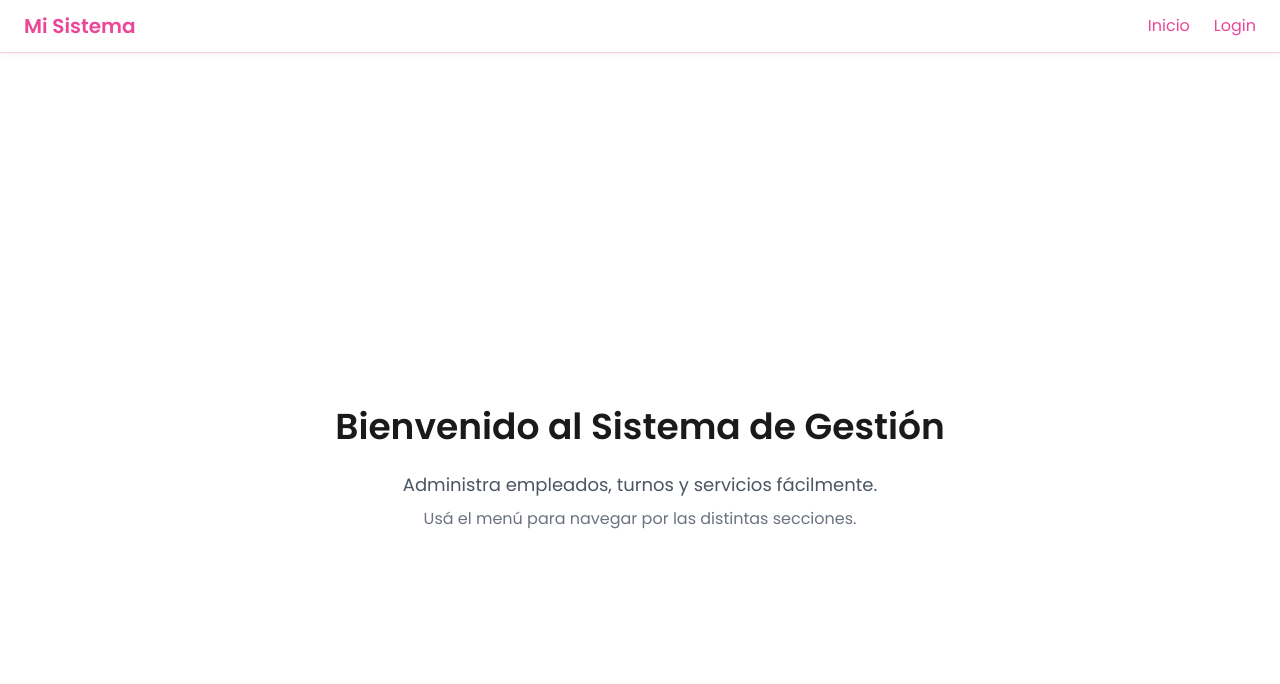
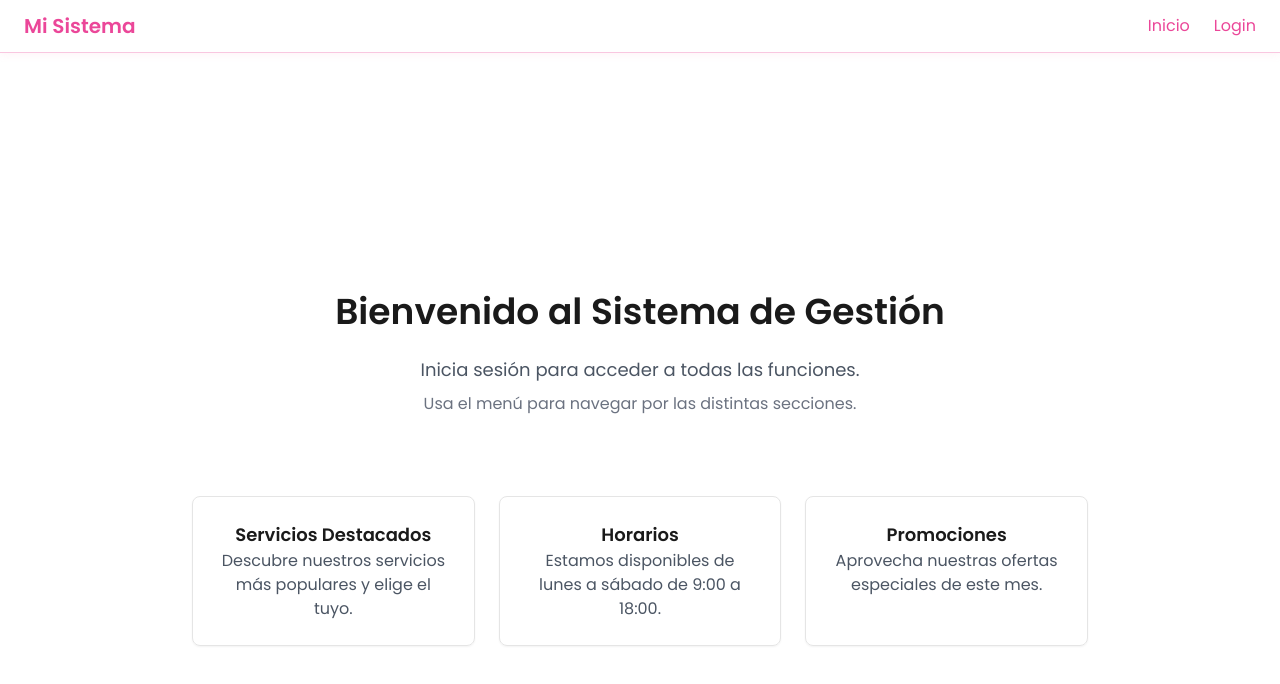
Before and after one commit to SantiagoAranda/ProyectoFinal-Icop, a React (Vite) app: page / in a window 1280 px wide. Shown: the top 684 px of the page. Built offline with nearby package versions, Linux system fonts and the light colour scheme.

Commit message:
home cliente y reservar turno

```diff
--- a/pages/Home.tsx
+++ b/pages/Home.tsx
@@ -1,11 +1,58 @@
 import React from 'react';
+import { useNavigate } from 'react-router-dom';
+import { useUser } from '@/context/UserContext';
 
 function Home() {
+  const navigate = useNavigate();
+  const { user } = useUser();
+
   return (
-    <div className="flex flex-col items-center justify-center min-h-screen p-4">
-      <h1 className="text-4xl font-bold mb-6 text-center">Bienvenido al Sistema de Gestión</h1>
-      <p className="text-lg text-gray-600 text-center mb-2">Administra empleados, turnos y servicios fácilmente.</p>
-      <p className="text-md text-gray-500 text-center">Usá el menú para navegar por las distintas secciones.</p>
+    <div className="flex flex-col items-center justify-center min-h-screen p-4 text-center">
+      <h1 className="text-4xl font-bold mb-6">
+        Bienvenido {user ? user.nombre : 'al Sistema de Gestión'}
+      </h1>
+
+      <p className="text-lg text-gray-600 mb-2">
+        {user
+          ? 'Administra empleados, turnos y servicios fácilmente.'
+          : 'Inicia sesión para acceder a todas las funciones.'}
+      </p>
+
+      <p className="text-md text-gray-500 mb-8">
+        Usa el menú para navegar por las distintas secciones.
+      </p>
+
+      {/* Botón solo para clientes */}
+      {user?.role === 'cliente' && (
+        <button
+          onClick={() => navigate('/turnos/nuevo')}
+          className="bg-primary text-white px-6 py-3 rounded-lg text-lg shadow-md hover:bg-primary-dark transition"
+        >
+          Reservar Turno
+        </button>
+      )}
+
+      {/* Sección informativa para todos */}
+      <div className="mt-12 grid md:grid-cols-3 gap-6 max-w-4xl w-full">
+        <div className="p-6 border rounded-lg shadow-sm">
+          <h2 className="font-semibold text-lg">Servicios Destacados</h2>
+          <p className="text-gray-600">
+            Descubre nuestros servicios más populares y elige el tuyo.
+          </p>
+        </div>
+        <div className="p-6 border rounded-lg shadow-sm">
+          <h2 className="font-semibold text-lg">Horarios</h2>
+          <p className="text-gray-600">
+            Estamos disponibles de lunes a sábado de 9:00 a 18:00.
+          </p>
+        </div>
+        <div className="p-6 border rounded-lg shadow-sm">
+          <h2 className="font-semibold text-lg">Promociones</h2>
+          <p className="text-gray-600">
+            Aprovecha nuestras ofertas especiales de este mes.
+          </p>
+        </div>
+      </div>
     </div>
   );
 }
--- /dev/null
+++ b/pages/turnos/GenerarTurnoCliente.tsx
@@ -0,0 +1,134 @@
+import { useEffect, useState } from 'react';
+import axios from 'axios';
+import { useUser } from '@/context/UserContext';
+
+interface Empleado {
+  id: number;
+  nombre: string;
+  especialidad?: string | null;
+}
+
+interface Servicio {
+  id: number;
+  nombre: string;
+  descripcion: string;
+  precio: number;
+}
+
+const GenerarTurnoCliente = () => {
+  const { user } = useUser();
+  const [empleados, setEmpleados] = useState<Empleado[]>([]);
+  const [servicios, setServicios] = useState<Servicio[]>([]);
+  const [empleadoId, setEmpleadoId] = useState<number>();
+  const [servicioId, setServicioId] = useState<number>();
+  const [fechaHora, setFechaHora] = useState('');
+  const [mensaje, setMensaje] = useState('');
+
+  // obtener empleados y servicios al cargar el componente
+  useEffect(() => {
+    const fetchData = async () => {
+      const [empleadosRes, serviciosRes] = await Promise.all([
+        axios.get('http://localhost:3001/api/empleados'),
+        axios.get('http://localhost:3001/api/servicios')
+      ]);
+      setEmpleados(empleadosRes.data);
+      setServicios(serviciosRes.data);
+    };
+
+    fetchData();
+  }, []);
+
+  // envío del formulario
+  const handleSubmit = async (e: React.FormEvent) => {
+    e.preventDefault();
+
+    if (!empleadoId || !servicioId || !fechaHora) {
+      setMensaje('Todos los campos son obligatorios.');
+      return;
+    }
+
+    try {
+      const token = localStorage.getItem('token');
+      const response = await axios.post(
+        'http://localhost:3001/api/turnos',
+        {
+          empleadoId,
+          servicioId,
+          fechaHora,
+          clienteId: user?.id,
+        },
+        {
+          headers: {
+            Authorization: `Bearer ${token}`,
+          },
+        }
+      );
+
+      setMensaje('Turno generado exitosamente ✅');
+    } catch (error) {
+      console.error('Error al generar turno', error);
+      setMensaje('Error al generar el turno ❌');
+    }
+  };
+
+  return (
+    <div className="max-w-xl mx-auto p-6 bg-card border border-border rounded-lg shadow-md mt-10">
+      <h2 className="text-2xl font-semibold text-primary mb-4">Reservar nuevo turno</h2>
+
+      {mensaje && <p className="mb-4 text-sm text-center">{mensaje}</p>}
+
+      <form onSubmit={handleSubmit} className="space-y-4">
+        <div>
+          <label className="block mb-1 text-sm font-medium">Empleado</label>
+          <select
+            value={empleadoId}
+            onChange={(e) => setEmpleadoId(Number(e.target.value))}
+            className="w-full border border-border px-3 py-2 rounded-md bg-background"
+          >
+            <option value="">Seleccione un empleado</option>
+            {empleados.map((emp) => (
+              <option key={emp.id} value={emp.id}>
+                {emp.nombre} ({emp.especialidad})
+              </option>
+            ))}
+          </select>
+        </div>
+
+        <div>
+          <label className="block mb-1 text-sm font-medium">Servicio</label>
+          <select
+            value={servicioId}
+            onChange={(e) => setServicioId(Number(e.target.value))}
+            className="w-full border border-border px-3 py-2 rounded-md bg-background"
+          >
+            <option value="">Seleccione un servicio</option>
+            {servicios.map((s) => (
+              <option key={s.id} value={s.id}>
+                {s.nombre} - ${s.precio}
+              </option>
+            ))}
+          </select>
+        </div>
+
+        <div>
+          <label className="block mb-1 text-sm font-medium">Fecha y Hora</label>
+          <input
+            type="datetime-local"
+            value={fechaHora}
+            onChange={(e) => setFechaHora(e.target.value)}
+            className="w-full border border-border px-3 py-2 rounded-md bg-background"
+          />
+        </div>
+
+        <button
+          type="submit"
+          className="w-full bg-primary text-white py-2 rounded-md hover:bg-primary/90 transition"
+        >
+          Confirmar Turno
+        </button>
+      </form>
+    </div>
+  );
+};
+
+export default GenerarTurnoCliente;
--- a/src/App.tsx
+++ b/src/App.tsx
@@ -8,15 +8,17 @@ import DashboardTurnos from '../pages/turnos/DashboardTurnos';
 import DashboardServicios from '../pages/servicios/DashboardServicios';
 import DashboardTesoreria from '../pages/tesoreria/DashboardTesoreria';
 import ProtectedRoute from '@/componentes/ProtectedRoute';
-
+import GenerarTurnoCliente from '../pages/turnos/GenerarTurnoCliente';
 
 function App() {
   return (
     <Routes>
-      {/* Rutas protegidas que usan el layout principal */}
+      {/* Layout principal para rutas protegidas */}
       <Route path="/" element={<MainLayout />}>
+        {/* Página de inicio */}
         <Route index element={<Home />} />
 
+        {/* Gestión de empleados (solo admin) */}
         <Route
           path="empleados"
           element={
@@ -25,6 +27,8 @@ function App() {
             </ProtectedRoute>
           }
         />
+
+        {/* Gestión de turnos */}
         <Route
           path="turnos"
           element={
@@ -33,6 +37,17 @@ function App() {
             </ProtectedRoute>
           }
         />
+        {/* Nuevo turno para clientes */}
+        <Route
+          path="turnos/nuevo"
+          element={
+            <ProtectedRoute allowedRoles={['cliente']}>
+              <GenerarTurnoCliente />
+            </ProtectedRoute>
+          }
+        />
+
+        {/* Servicios (admin y cliente) */}
         <Route
           path="servicios"
           element={
@@ -41,14 +56,16 @@ function App() {
             </ProtectedRoute>
           }
         />
+
+        {/* Tesorería (admin y tesorero) */}
         <Route
           path="tesoreria"
           element={
             <ProtectedRoute allowedRoles={['tesorero', 'admin']}>
               <DashboardTesoreria />
             </ProtectedRoute>
-  }
-/>
+          }
+        />
       </Route>
 
       {/* Rutas públicas sin MainLayout */}
--- a/src/componentes/Navbar.tsx
+++ b/src/componentes/Navbar.tsx
@@ -38,7 +38,16 @@ function Navbar() {
           )}
 
           {user?.role === 'cliente' && (
-            <Link to="/servicios" className="navbar-link">Servicios</Link>
+            <>
+              <Link to="/servicios" className="navbar-link">Servicios</Link>
+              {/* Nuevo botón para reservar turno */}
+              <Link
+                to="/turnos/nuevo"
+                className="bg-primary text-white px-3 py-1 rounded hover:bg-primary-dark transition"
+              >
+                Reservar Turno
+              </Link>
+            </>
           )}
 
           {user ? (
```
